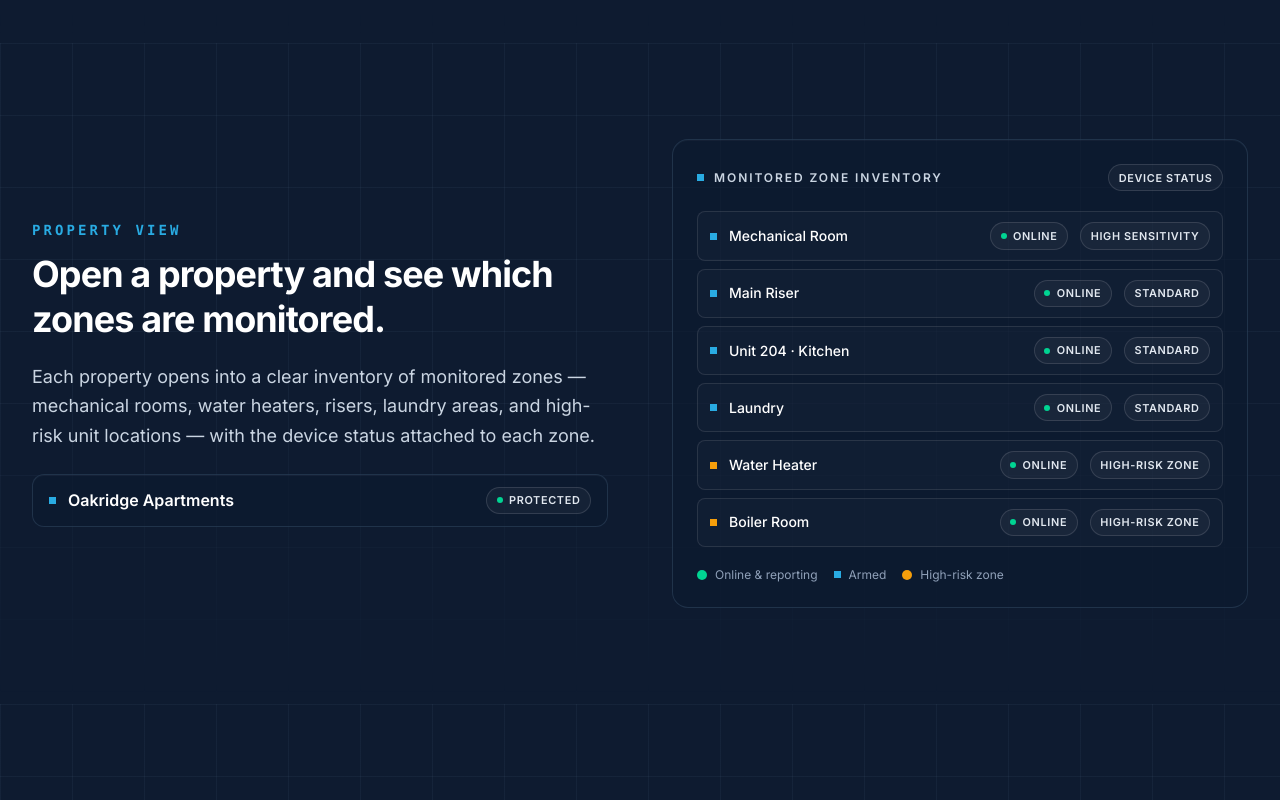
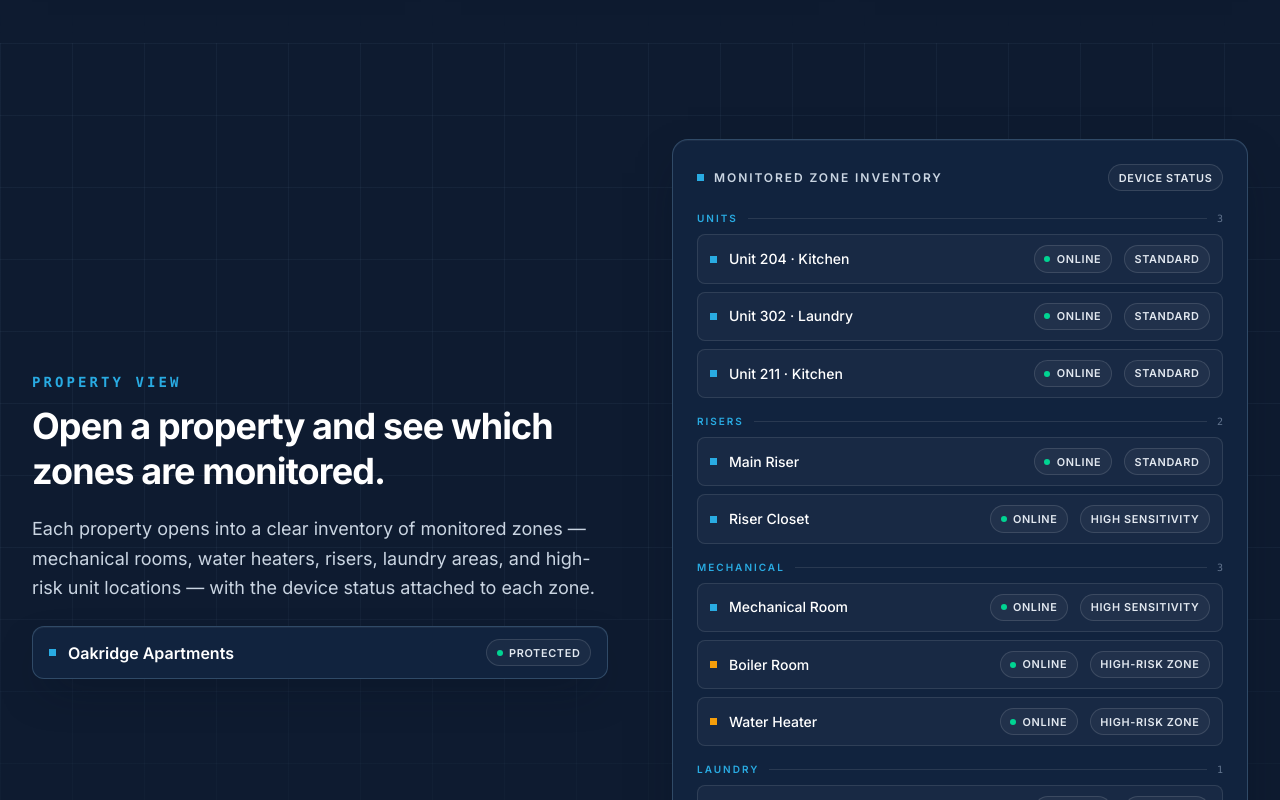
Before and after one commit to sysvercel/flowguard-website, a Next.js app: page /dashboard in a window 1280 px wide. Shown: the part 1800-2600 px from the top of the page. Built offline with nearby package versions, Linux system fonts and the light colour scheme.

Commit message:
fix(website): polish dashboard, specs, contact CTA, and sample report

```diff
--- a/app/dashboard/page.tsx
+++ b/app/dashboard/page.tsx
@@ -76,13 +76,38 @@ const overviewCards: { eyebrow: string; title: string; desc: string; icon: React
   },
 ]
 
-const monitoredZones: { zone: string; tag: string; risk?: boolean }[] = [
+type ZoneSensitivity = 'Standard' | 'High sensitivity' | 'High-risk zone'
+type ZoneRow = { zone: string; tag: ZoneSensitivity }
+type ZoneGroup = { category: string; zones: ZoneRow[] }
+
+const zoneInventory: ZoneGroup[] = [
+  {
+    category: 'Units',
+    zones: [
+      { zone: 'Unit 204 \u00b7 Kitchen', tag: 'Standard' },
+      { zone: 'Unit 302 \u00b7 Laundry', tag: 'Standard' },
+      { zone: 'Unit 211 \u00b7 Kitchen', tag: 'Standard' },
+    ],
+  },
+  {
+    category: 'Risers',
+    zones: [
+      { zone: 'Main Riser', tag: 'Standard' },
+      { zone: 'Riser Closet', tag: 'High sensitivity' },
+    ],
+  },
+  {
+    category: 'Mechanical',
+    zones: [
       { zone: 'Mechanical Room', tag: 'High sensitivity' },
-  { zone: 'Main Riser', tag: 'Standard' },
-  { zone: 'Unit 204 \u00b7 Kitchen', tag: 'Standard' },
-  { zone: 'Laundry', tag: 'Standard' },
-  { zone: 'Water Heater', tag: 'High-risk zone', risk: true },
-  { zone: 'Boiler Room', tag: 'High-risk zone', risk: true },
+      { zone: 'Boiler Room', tag: 'High-risk zone' },
+      { zone: 'Water Heater', tag: 'High-risk zone' },
+    ],
+  },
+  {
+    category: 'Laundry',
+    zones: [{ zone: 'Laundry Room', tag: 'Standard' }],
+  },
 ]
 
 const deviceStatus: [string, string, boolean?][] = [
@@ -369,30 +394,48 @@ export default function DashboardPage() {
                 </div>
                 <span className="fg-chip text-[#29ABE2] border-[#29ABE2]/30">Device status</span>
               </div>
+              <div className="space-y-4">
+                {zoneInventory.map((group) => (
+                  <div key={group.category}>
+                    <div className="flex items-center gap-2.5 mb-2">
+                      <span className="text-[10px] font-semibold uppercase tracking-[0.2em] text-[#29ABE2]">
+                        {group.category}
+                      </span>
+                      <span className="h-px flex-1 bg-white/10" aria-hidden />
+                      <span className="text-[10px] font-mono text-slate-500">{group.zones.length}</span>
+                    </div>
                     <ul className="space-y-2">
-                {monitoredZones.map((z) => (
+                      {group.zones.map((z) => {
+                        const risk = z.tag === 'High-risk zone'
+                        return (
                           <li
                             key={z.zone}
-                    className="flex flex-wrap items-center gap-2 sm:gap-3 rounded-lg border border-white/10 bg-white/[0.02] px-3 py-2.5"
+                            className="flex flex-wrap items-center gap-2 sm:gap-3 rounded-lg border border-white/10 bg-white/[0.03] px-3 py-2.5"
                           >
-                    <span className={z.risk ? 'fg-node fg-node-amber' : 'fg-node'} />
+                            <span className={risk ? 'fg-node fg-node-amber' : 'fg-node'} />
                             <span className="text-xs sm:text-sm font-medium text-white">{z.zone}</span>
                             <span className="fg-chip text-emerald-300 border-emerald-400/30 bg-emerald-400/10 ml-auto">
                               <span className="w-1.5 h-1.5 rounded-full bg-emerald-400" /> Online
                             </span>
                             <span
                               className={`fg-chip ${
-                        z.risk
+                                risk
                                   ? 'text-[#F59E0B] border-[#F59E0B]/30 bg-[#F59E0B]/10'
-                          : 'text-slate-400 border-white/15'
+                                  : z.tag === 'High sensitivity'
+                                    ? 'text-[#29ABE2] border-[#29ABE2]/30 bg-[#29ABE2]/10'
+                                    : 'text-slate-300 border-white/15'
                               }`}
                             >
                               {z.tag}
                             </span>
                           </li>
+                        )
+                      })}
+                    </ul>
+                  </div>
                 ))}
-              </ul>
-              <div className="flex flex-wrap items-center gap-x-4 gap-y-2 mt-5 text-[10px] sm:text-xs text-slate-400">
+              </div>
+              <div className="flex flex-wrap items-center gap-x-4 gap-y-2 mt-5 pt-4 border-t border-white/10 text-[10px] sm:text-xs text-slate-400">
                 <span className="flex items-center gap-2">
                   <span className="w-2.5 h-2.5 rounded-full bg-emerald-400" /> Online &amp; reporting
                 </span>
--- a/app/globals.css
+++ b/app/globals.css
@@ -58,16 +58,17 @@ html {
   background: radial-gradient(circle at center, rgba(41, 171, 226, 0.22), transparent 70%);
 }
 
-/* Instrument panel surface (flattened — was a glowing command card) */
+/* Instrument panel surface — solid so it reads as an intentional dark panel
+   on both light and dark sections (was translucent and looked washed out) */
 .fg-command-card {
-  background: rgba(13, 27, 48, 0.66);
-  border: 1px solid rgba(148, 197, 232, 0.14);
-  box-shadow: inset 0 1px 0 rgba(255, 255, 255, 0.03);
+  background: #11233E;
+  border: 1px solid rgba(148, 197, 232, 0.24);
+  box-shadow: 0 18px 44px -16px rgba(8, 16, 30, 0.5), inset 0 1px 0 rgba(255, 255, 255, 0.05);
 }
 
 /* Hairline accent (was a cyan border glow) */
 .fg-border-glow {
-  box-shadow: inset 0 0 0 1px rgba(148, 197, 232, 0.18);
+  box-shadow: inset 0 0 0 1px rgba(148, 197, 232, 0.22);
 }
 
 /* Status chip */
@@ -174,7 +175,7 @@ html {
 
 /* Instrument panel surface — flatter, far less glow than fg-command-card */
 .fg-panel {
-  background: rgba(13, 27, 48, 0.66);
-  border: 1px solid rgba(148, 197, 232, 0.14);
-  box-shadow: inset 0 1px 0 rgba(255, 255, 255, 0.03);
+  background: #11233E;
+  border: 1px solid rgba(148, 197, 232, 0.2);
+  box-shadow: inset 0 1px 0 rgba(255, 255, 255, 0.04);
 }
--- a/app/solutions/page.tsx
+++ b/app/solutions/page.tsx
@@ -142,46 +142,82 @@ export default function Solutions() {
 
       {/* Platform Specs */}
       <motion.section {...fadeUp} className="bg-[#F8FAFC] py-20 sm:py-24">
-        <div className="max-w-5xl mx-auto px-4 sm:px-6 lg:px-8">
-          <div className="text-center max-w-2xl mx-auto mb-12 sm:mb-14">
+        <div className="max-w-6xl mx-auto px-4 sm:px-6 lg:px-8">
+          <div className="text-center max-w-3xl mx-auto mb-12 sm:mb-14">
             <p className="text-xs sm:text-sm font-mono font-semibold text-[#29ABE2] tracking-[0.22em] uppercase mb-3">
-              At a Glance
+              Platform Specifications
             </p>
             <h2 className="text-3xl sm:text-4xl font-bold text-[#1B2F4E] tracking-tight leading-tight mb-4">
-              Platform specifications
+              Platform specifications, built for real properties.
             </h2>
             <p className="text-base sm:text-lg text-slate-600 leading-relaxed">
-              Deployment hardware and platform characteristics at a glance. Configurations are scoped per property.
+              FlowGuard is designed around wireless deployment, high-risk zone coverage, human response, and defensible documentation — not a generic smart-home sensor stack.
             </p>
           </div>
 
-          <div className="bg-white rounded-2xl border border-slate-200 shadow-[0_4px_24px_rgba(15,23,42,0.06)] overflow-hidden">
-            <dl className="divide-y divide-slate-100">
-              {[
-                { label: 'Monitoring Platform', value: 'Cloud-based' },
-                { label: 'Alerting', value: 'SMS, email, and phone call' },
-                { label: 'Connectivity', value: 'LoRaWAN wireless' },
-                { label: 'Deployment Model', value: 'Wireless, low-disruption installation' },
-                { label: 'Coverage Strategy', value: 'High-risk zones and critical areas' },
-                { label: 'Property Visibility', value: 'Single-site and portfolio-level monitoring' },
-                { label: 'Hardware Ecosystem', value: 'Commercial-grade LoRaWAN devices' },
-                { label: 'Integration', value: 'Expandable platform for future integrations' },
-              ].map(row => (
-                <div key={row.label} className="grid grid-cols-1 sm:grid-cols-[220px_1fr] px-6 sm:px-8 py-4 sm:py-5">
-                  <dt className="text-[11px] sm:text-xs font-semibold text-slate-500 uppercase tracking-[0.18em] mb-1 sm:mb-0 sm:pt-0.5">
-                    {row.label}
-                  </dt>
-                  <dd className="text-sm sm:text-base font-medium text-[#1B2F4E]">
-                    {row.value}
-                  </dd>
+          <div className="grid sm:grid-cols-2 lg:grid-cols-3 gap-5 lg:gap-6">
+            {[
+              {
+                label: 'Alerting layer',
+                desc: 'SMS, email, and phone escalation paths designed to reach the humans who can act.',
+              },
+              {
+                label: 'Connectivity layer',
+                desc: 'LoRaWAN wireless coverage for low-disruption deployment across common areas, risers, mechanical rooms, and selected unit zones.',
+              },
+              {
+                label: 'Deployment model',
+                desc: 'Wireless, low-disruption installation scoped during the property walk — gateway placement, sensor placement, and coverage checks happen property by property.',
+              },
+              {
+                label: 'Coverage strategy',
+                desc: 'High-risk water zones first: mechanical rooms, water heaters, risers, laundry areas, kitchens, and other failure-prone locations.',
+              },
+              {
+                label: 'Property visibility',
+                desc: 'Single-property and portfolio views for incidents, device health, reports, and readiness gaps.',
+              },
+              {
+                label: 'Hardware ecosystem',
+                desc: 'Commercial-grade LoRaWAN devices selected for the environment, not locked around a proprietary box.',
+              },
+              {
+                label: 'Integration path',
+                desc: 'Expandable API, webhook, and ticketing handoff options depending on the receiving system.',
+              },
+            ].map((row, i) => (
+              <div
+                key={row.label}
+                className="group relative bg-white rounded-2xl border border-slate-200 shadow-[0_4px_24px_rgba(15,23,42,0.05)] p-6 sm:p-7 overflow-hidden"
+              >
+                <span aria-hidden className="absolute left-0 top-0 h-full w-1 bg-[#29ABE2]/70" />
+                <div className="flex items-center justify-between mb-3">
+                  <span className="font-mono text-[11px] font-semibold text-[#29ABE2] tracking-[0.18em]">
+                    {String(i + 1).padStart(2, '0')}
+                  </span>
+                  <span className="text-[10px] font-semibold uppercase tracking-[0.18em] text-slate-400">
+                    Spec
+                  </span>
                 </div>
-              ))}
-            </dl>
+                <h3 className="text-base sm:text-lg font-bold text-[#1B2F4E] tracking-tight mb-2 leading-snug">
+                  {row.label}
+                </h3>
+                <p className="text-sm sm:text-base text-slate-600 leading-relaxed">{row.desc}</p>
+              </div>
+            ))}
           </div>
 
-          <p className="text-center text-xs text-slate-500 mt-6 max-w-xl mx-auto leading-relaxed">
-            FlowGuard uses field-proven commercial hardware. Device selection, gateway placement, and coverage are scoped to the property during install.
-          </p>
+          <div className="mt-10 sm:mt-12 text-center">
+            <Link
+              href="/contact"
+              className="inline-block bg-[#29ABE2] text-white px-10 py-4 rounded-xl text-base sm:text-lg font-semibold hover:bg-[#1A6FA8] transition shadow-[0_8px_30px_rgba(41,171,226,0.2)]"
+            >
+              Book My Free Water-Risk Walk
+            </Link>
+            <p className="text-xs text-slate-500 mt-6 max-w-2xl mx-auto leading-relaxed">
+              Device selection, gateway placement, and coverage scope are finalized during the site walk. FlowGuard does not claim every property or software stack is identical.
+            </p>
+          </div>
         </div>
       </motion.section>
 
```
Also changed, not shown: app/components/ReportPreviewCard.tsx (+6 -6 lines), app/contact/page.tsx (+5 -5 lines), app/sample-report/page.tsx (+21 -10 lines). Lines whose indentation alone changed are shown as unchanged.
